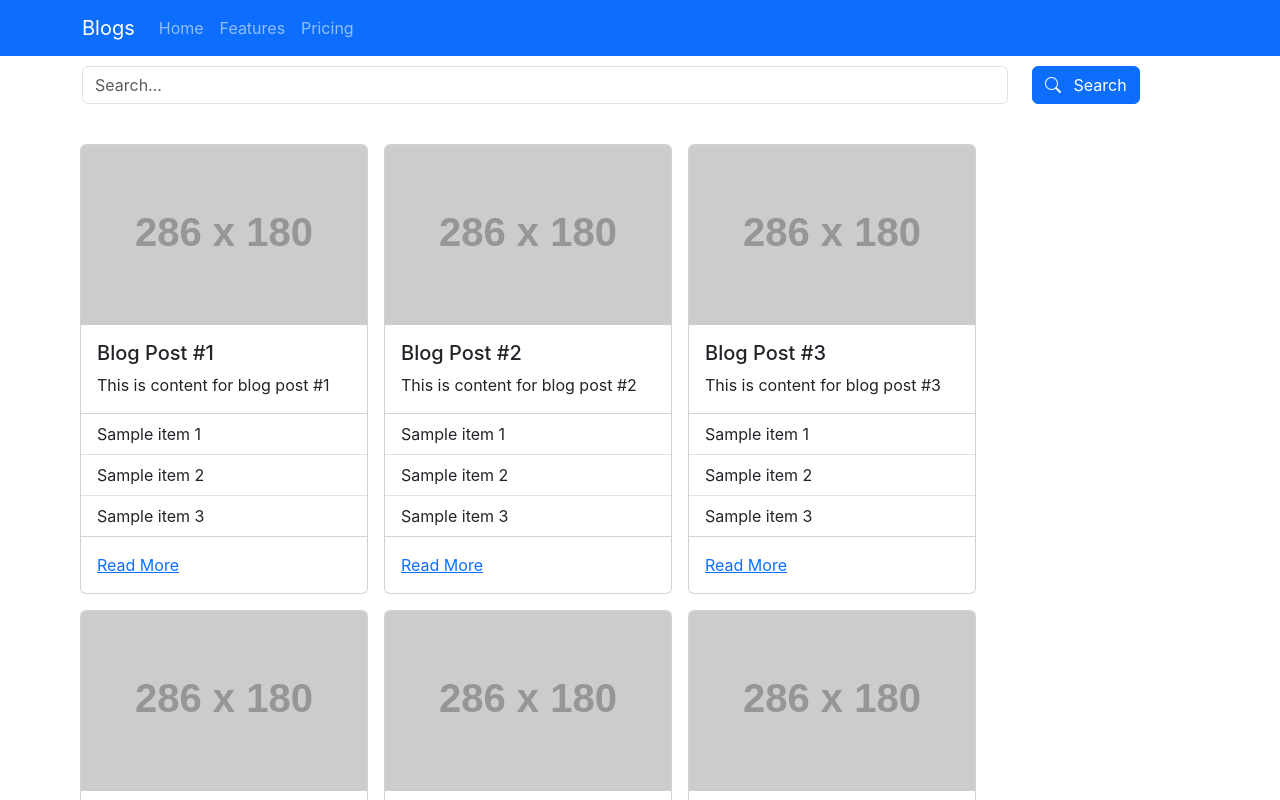
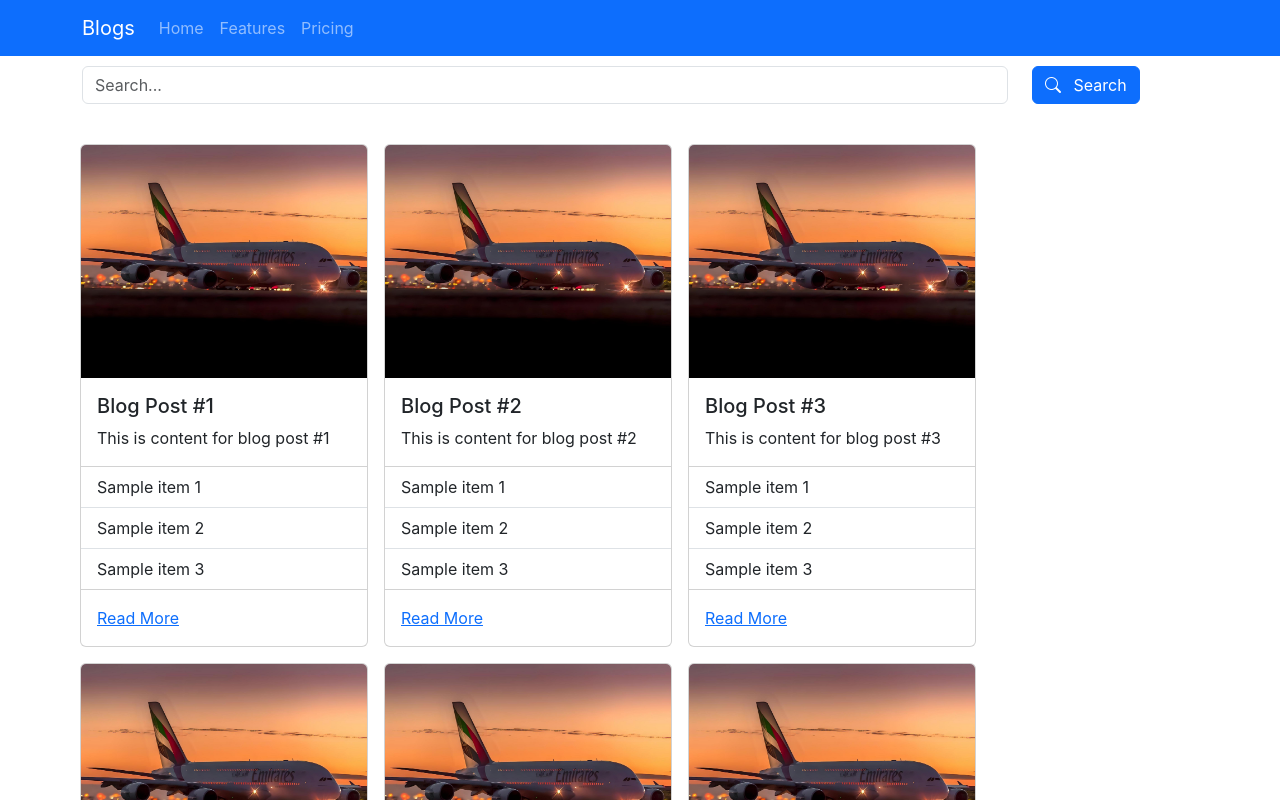
Before and after one commit to DianWeerasekara/ar-blogs, a React (Create React App) app: page / in a window 1280 px wide. Shown: the top 800 px of the page. Built offline with nearby package versions, Linux system fonts and the light colour scheme.

Commit message:
image for the blog added

```diff
--- a/src/components/blog-posts/BlogPosts.jsx
+++ b/src/components/blog-posts/BlogPosts.jsx
@@ -3,6 +3,7 @@
 import './blogpost.css'
 import { useState } from 'react';
 import Pagination from 'react-bootstrap/Pagination';
+import Plane from '../../images/plane.jpg'
 
 const blogData = Array.from({ length: 25 }, (_, i) => ({
   id: i + 1,
@@ -32,7 +33,7 @@
                 <Card key={blog.id} style={{ width: '18rem' }}>
                     <Card.Img
                     variant="top"
-                    src="https://via.placeholder.com/286x180.png?text=Image+Cap"
+                    src={Plane}
                     />
                     <Card.Body>
                     <Card.Title>{blog.title}</Card.Title>
```
Also changed, not shown: src/images/plane.jpg (added).
